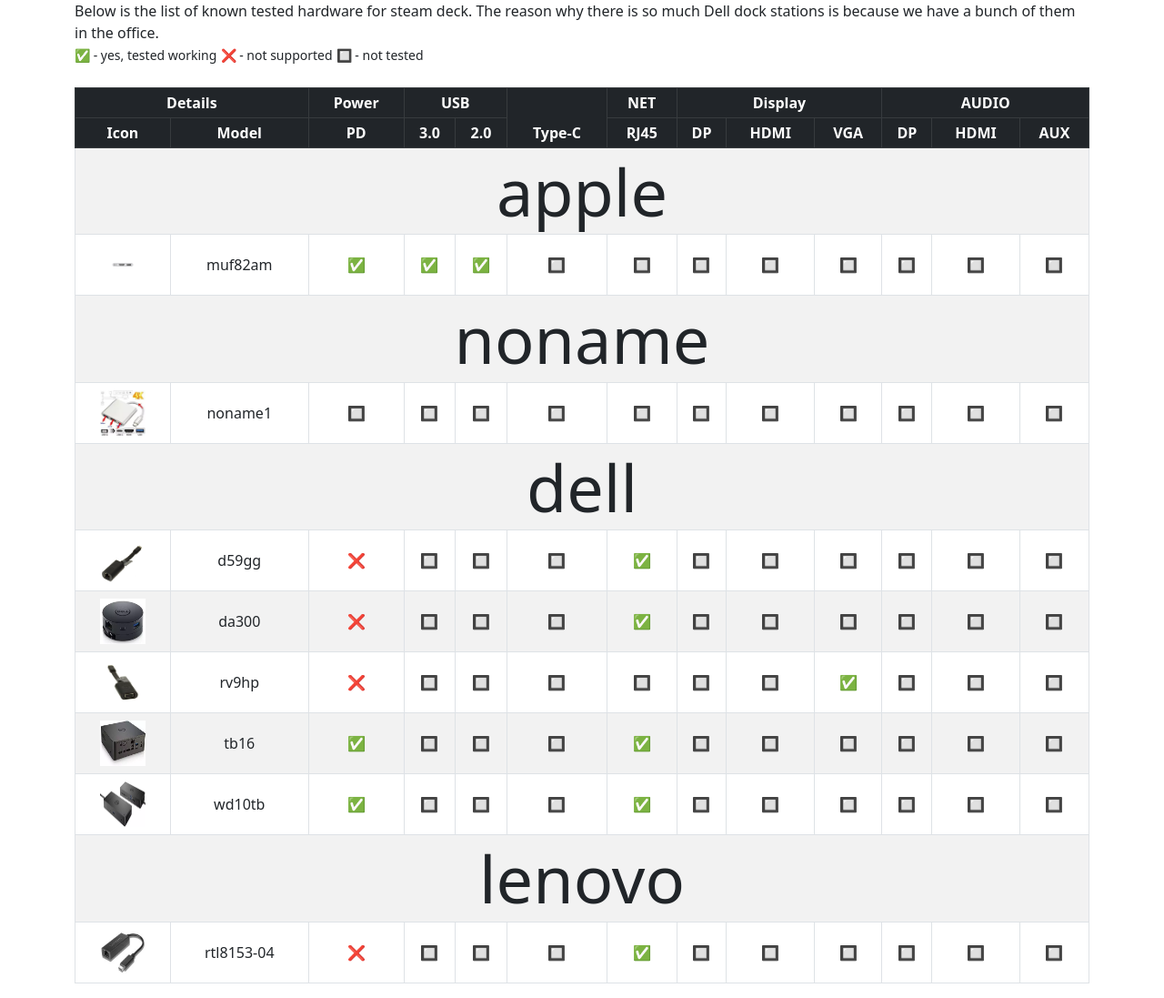
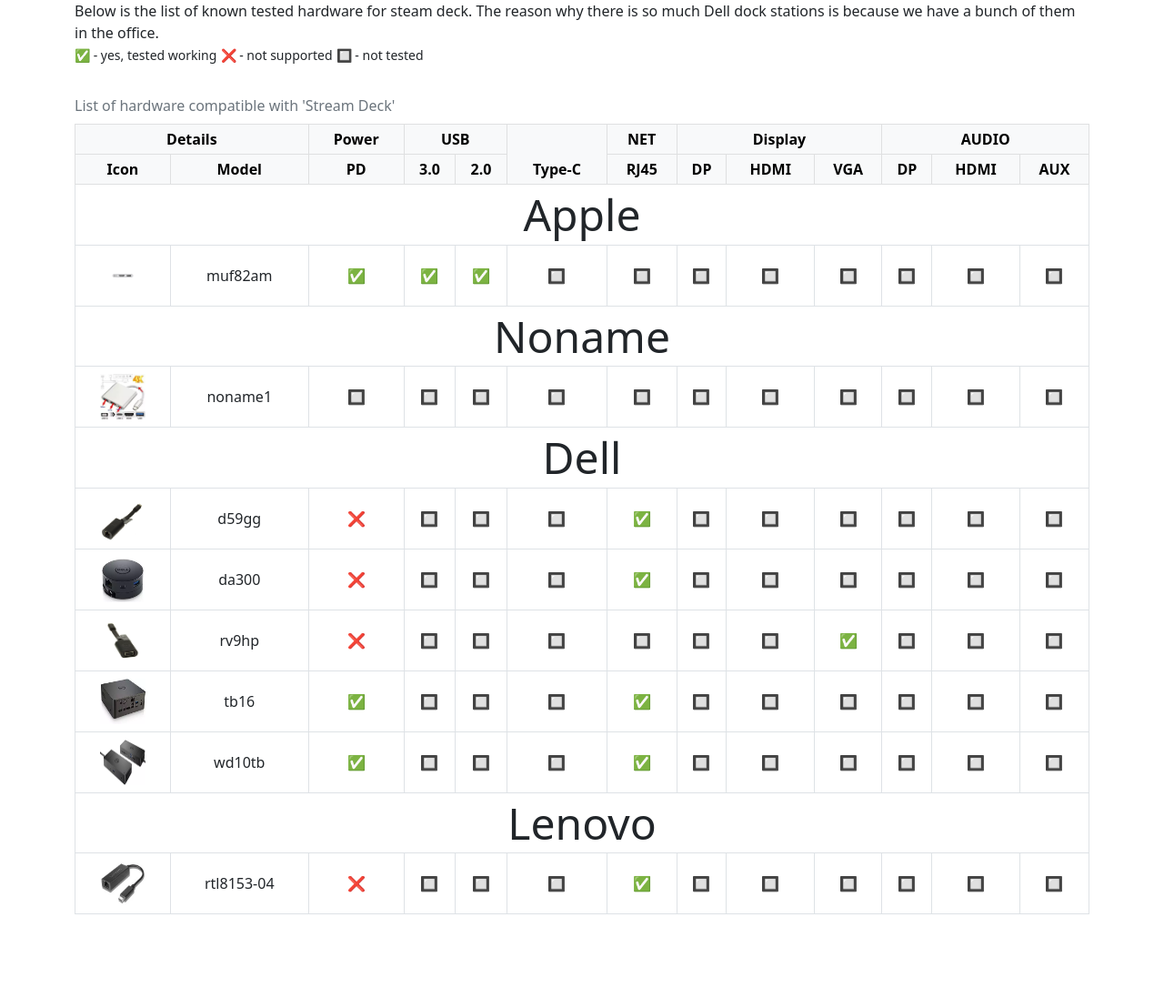
Before and after one commit to shafr/deck.dog, a Jekyll site: the page built from top_pages/devices.html, in a window 1280 px wide. Shown: the whole page at 91% size. Built offline with Jekyll 4.4.1, drawn with Linux system fonts in a browser that asks for light colours; after the commit the page ends 1021 px from its top, so only the background shows below that.

Commit message:
device capitalization & better fonts

```diff
--- a/top_pages/devices.html
+++ b/top_pages/devices.html
@@ -20,9 +20,10 @@
 
 {% assign vendors = site.devices | group_by: 'vendor' %}
 
-<div id="device_vendors" class="mt-1">
-	<table class="table table-bordered table-striped text-center align-middle table-sm ">
-		<thead class="table-dark">
+<div id="device_vendors" class="">
+	<table id="devices_table" class="table table-bordered text-center align-middle table-sm table-hover caption-top">
+		<caption> List of hardware compatible with 'Stream Deck' </caption>
+		<thead class="table-light">
 			<tr>
 				<th scope="col" colspan="2">Details</th>
 				<th scope="col">Power</th>
@@ -54,7 +55,7 @@
 		<tbody>
 			{% for vendor in vendors %}
 			<tr>
-				<td scope="col" colspan="100%" class="display-2 text-center"> {{ vendor.name }}</td>
+				<td scope="col" colspan="100%" class="display-5 text-center"> {{ vendor.name | capitalize }}</td>
 			</tr>
 			<div id="single_device_entity" class="mt-4 mb-1">
 				<!-- Iterating over specific devices per vendor -->
```
